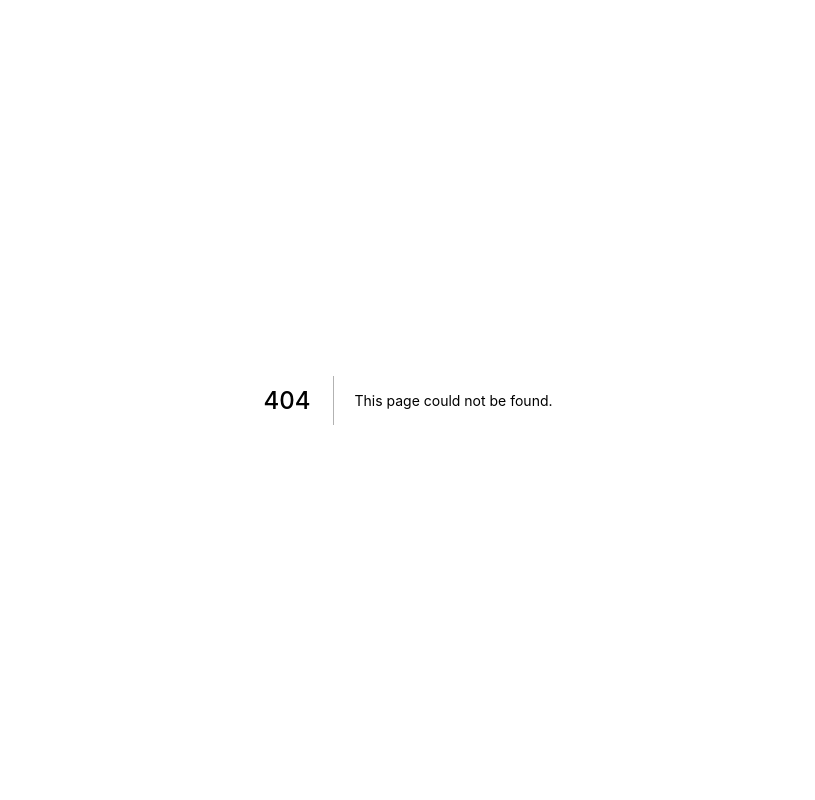
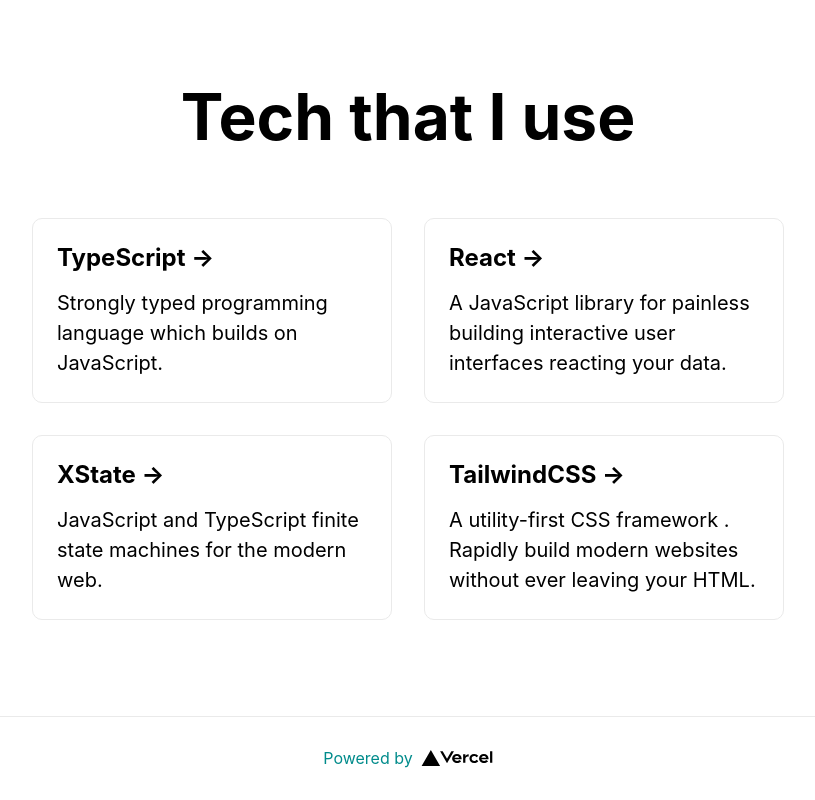
Before and after one commit to NowNewNao/how-to-double-revert, a Next.js app: page /tech in a window 1280 px wide. Before the commit this address had no page. Shown: the whole page, without its empty margins (232-1047 px from the left). Built offline with nearby package versions, Linux system fonts and the light colour scheme.

Commit message:
Revert "Merge pull request #3 from NowNewNao/revert-tech-branch"
This reverts commit adaed51d7b9d5386f500c8234924099697916609, reversing
changes made to d72cfbb99b622167f53eb89e403852145e3980ad.

```diff
--- a/pages/index.tsx
+++ b/pages/index.tsx
@@ -23,9 +23,8 @@
             <h2>About &rarr;</h2>
           </a>
 
-          <a href="https://nextjs.org/learn" className={styles.card}>
-            <h2>Learn &rarr;</h2>
-            <p>Learn about Next.js in an interactive course with quizzes!</p>
+          <a href="/tech" className={styles.card}>
+            <h2>Tech &rarr;</h2>
           </a>
 
           <a
--- /dev/null
+++ b/pages/tech.tsx
@@ -0,0 +1,70 @@
+import type { NextPage } from 'next'
+import Head from 'next/head'
+import Image from 'next/image'
+import styles from '../styles/Home.module.css'
+
+const Tech: NextPage = () => {
+  return (
+    <div className={styles.container}>
+      <Head>
+        <title>Tech</title>
+        <meta name="description" content="Generated by create next app" />
+        <link rel="icon" href="/favicon.ico" />
+      </Head>
+
+      <main className={styles.main}>
+        <h1 className={styles.title}>
+          Tech that I use
+        </h1>
+
+
+        <div className={styles.grid}>
+          <a href="https://www.typescriptlang.org/" className={styles.card} target="_blank">
+            <h2>TypeScript &rarr;</h2>
+            <p>Strongly typed programming language which builds on JavaScript.</p>
+          </a>
+
+          <a href="https://reactjs.org/" className={styles.card} target="_blank">
+            <h2>React &rarr;</h2>
+            <p>A JavaScript library for painless building interactive user interfaces reacting your data. </p>
+          </a>
+
+          <a
+            href="https://xstate.js.org/"
+            className={styles.card}
+            target="_blank"
+          >
+            <h2>XState &rarr;</h2>
+            <p>JavaScript and TypeScript finite state machines for the modern web.</p>
+          </a>
+
+          <a
+            href="https://tailwindcss.com/"
+            className={styles.card}
+            target="_blank"
+          >
+            <h2>TailwindCSS &rarr;</h2>
+            <p>
+              A utility-first CSS framework . Rapidly build modern websites without ever leaving your HTML.
+            </p>
+          </a>
+        </div>
+      </main>
+
+      <footer className={styles.footer}>
+        <a
+          href="https://vercel.com?utm_source=create-next-app&utm_medium=default-template&utm_campaign=create-next-app"
+          target="_blank"
+          rel="noopener noreferrer"
+        >
+          Powered by{' '}
+          <span className={styles.logo}>
+            <Image src="/vercel.svg" alt="Vercel Logo" width={72} height={16} />
+          </span>
+        </a>
+      </footer>
+    </div>
+  )
+}
+
+export default Tech
```
